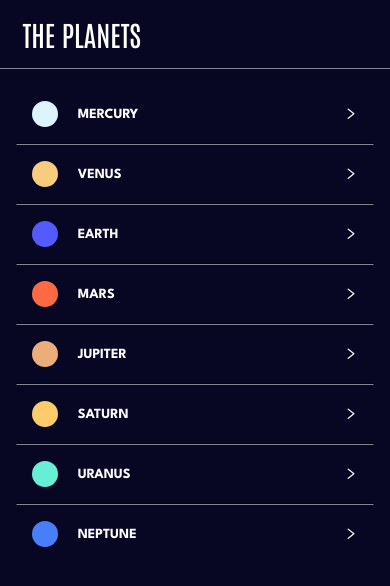
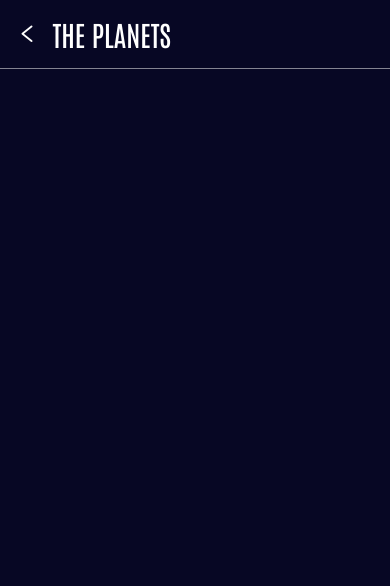
Before and after one commit to Rakibul-Hasan-max/planet-app, a React Native app: screen /Details in a window 390 px wide. Shown: the top 586 px of the page. Built offline with nearby package versions, Linux system fonts and the light colour scheme.

Commit message:
navigation done

```diff
--- a/App.js
+++ b/App.js
@@ -1,13 +1,10 @@
 import { StatusBar } from "expo-status-bar";
-import { SafeAreaView, StyleSheet, View } from "react-native";
-import { colors } from "./src/theme/colors";
-import { spacing } from "./src/theme/spacing";
 import { useFonts } from "expo-font";
-import { typography } from "./src/theme/typography";
 import { NavigationContainer } from "@react-navigation/native";
 import { createNativeStackNavigator } from "@react-navigation/native-stack";
 import Home from "./src/screens/home";
 import Text from "./src/components/text/text";
+import Details from "./src/screens/details";
 
 const Stack = createNativeStackNavigator();
 
@@ -27,6 +24,7 @@
       <NavigationContainer>
         <Stack.Navigator screenOptions={{ headerShown: false }}>
           <Stack.Screen name="Home" component={Home} />
+          <Stack.Screen name="Details" component={Details} />
         </Stack.Navigator>
       </NavigationContainer>
       <StatusBar style="light" />
--- a/src/components/planet-header.js
+++ b/src/components/planet-header.js
@@ -1,13 +1,26 @@
 import React from "react";
-import { View, StyleSheet } from "react-native";
+import { View, StyleSheet, Pressable } from "react-native";
 import Text from "./text/text";
 import { spacing } from "../theme/spacing";
 import { colors } from "../theme/colors";
+import { AntDesign } from "@expo/vector-icons";
+import { useNavigation } from "@react-navigation/core";
 
-export default function PlanetHeader() {
+export default function PlanetHeader({ backBtn, title = "THE PLANETS" }) {
+  const navigation = useNavigation();
   return (
     <View style={styles.container}>
-      <Text preset="h2">THE PLANETS</Text>
+      {backBtn && (
+        <Pressable
+          style={{ marginRight: spacing[2] }}
+          onPress={() => {
+            navigation.goBack();
+          }}
+        >
+          <AntDesign name="left" size={22} color="white" />
+        </Pressable>
+      )}
+      <Text preset="h2">{title}</Text>
     </View>
   );
 }
@@ -17,5 +30,7 @@
     padding: spacing[4],
     borderBottomWidth: 0.3,
     borderBottomColor: colors.grey,
+    flexDirection: "row",
+    alignItems: "center",
   },
 });
--- /dev/null
+++ b/src/screens/details.js
@@ -0,0 +1,21 @@
+import React from "react";
+import { StyleSheet, View } from "react-native";
+import { SafeAreaView } from "react-native-safe-area-context";
+import PlanetHeader from "../components/planet-header";
+import Text from "../components/text/text";
+import { colors } from "../theme/colors";
+
+export default function Details({ navigation }) {
+  return (
+    <SafeAreaView style={styles.container}>
+      <PlanetHeader backBtn={true} />
+    </SafeAreaView>
+  );
+}
+
+const styles = StyleSheet.create({
+  container: {
+    flex: 1,
+    backgroundColor: colors.black,
+  },
+});
--- a/src/screens/home.js
+++ b/src/screens/home.js
@@ -1,5 +1,5 @@
 import React from "react";
-import { FlatList, StyleSheet, View } from "react-native";
+import { FlatList, Pressable, StyleSheet, View } from "react-native";
 import { SafeAreaView } from "react-native-safe-area-context";
 import PlanetHeader from "../components/planet-header";
 import Text from "../components/text/text";
@@ -8,7 +8,7 @@
 import { spacing } from "../theme/spacing";
 import { AntDesign } from "@expo/vector-icons";
 
-export default function Home() {
+export default function Home({ navigation }) {
   return (
     <SafeAreaView style={styles.container}>
       <PlanetHeader />
@@ -18,7 +18,12 @@
         keyExtractor={(item) => item.name}
         renderItem={({ item }) => {
           return (
-            <View style={styles.item}>
+            <Pressable
+              onPress={() => {
+                navigation.navigate("Details");
+              }}
+              style={styles.item}
+            >
               <View style={{ flexDirection: "row", alignItems: "center" }}>
                 <View
                   style={[styles.circle, { backgroundColor: item.color }]}
@@ -28,7 +33,7 @@
                 </Text>
               </View>
               <AntDesign name="right" size={14} color="white" />
-            </View>
+            </Pressable>
           );
         }}
         ItemSeparatorComponent={() => <View style={styles.separator} />}
```
